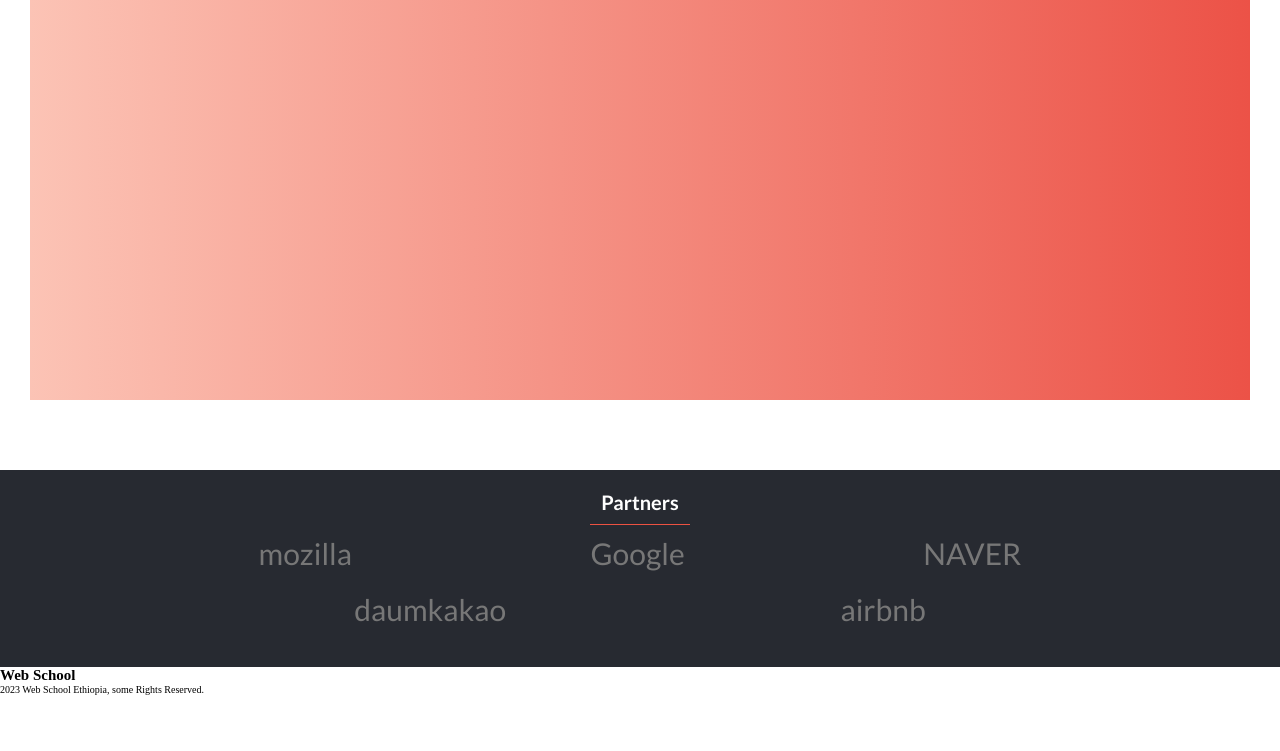
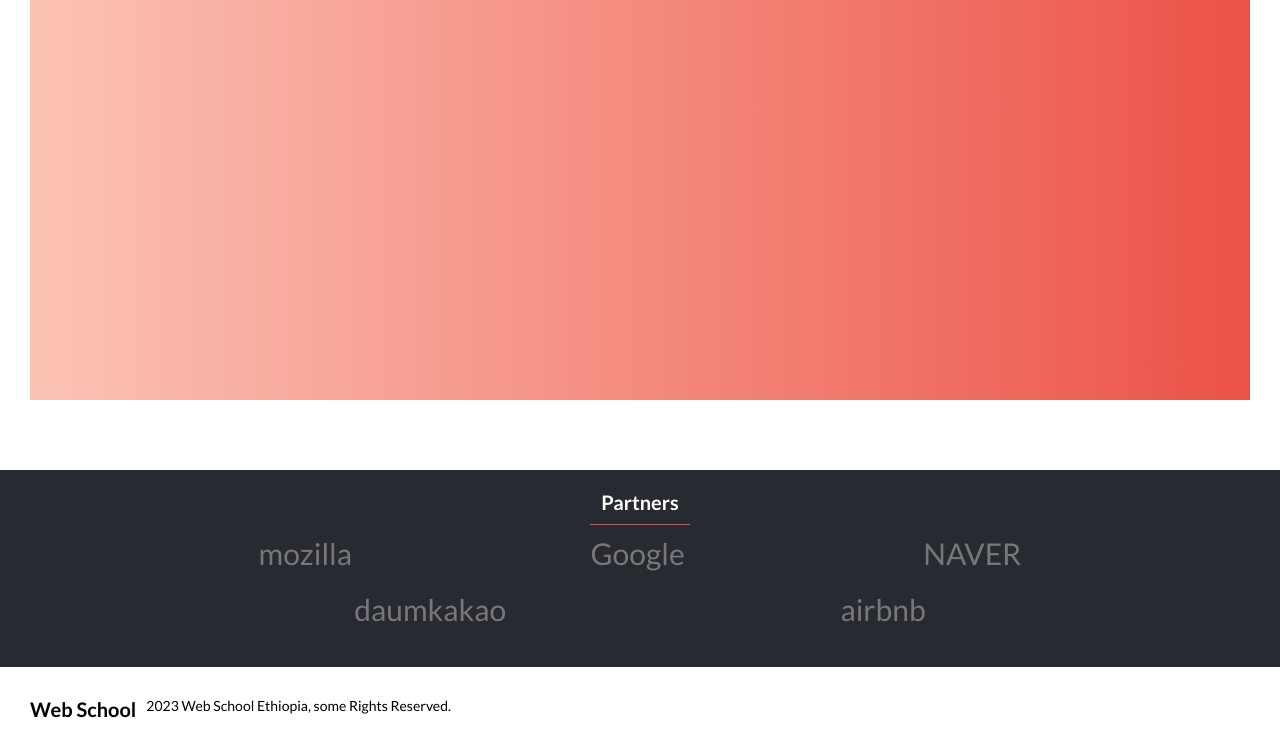
Before and after one commit to Sofinaye/Capstone, a website: page about.html in a window 1280 px wide. Shown: the part 1416-2167 px from the top of the page. Before the commit the page ends 2111 px from the top, so only its background shows below. Drawn offline with Linux system fonts and the light colour scheme.

Commit message:
Add copy right style

```diff
--- a/about.css
+++ b/about.css
@@ -217,3 +217,18 @@
   color: #777;
   font-size: 3rem;
 }
+
+.copyright {
+  font-family: 'Lato';
+  padding: 3rem;
+  display: flex;
+  gap: 1rem;
+}
+
+.copy-title {
+  font-size: 2rem;
+}
+
+.copy-disc {
+  font-size: 1.4rem;
+}
--- a/about.html
+++ b/about.html
@@ -63,7 +63,7 @@
     </div>
   </section>
   <div class="copyright">
-    <h2 class="copyright-title">Web School</h2>
+    <h2 class="copy-title">Web School</h2>
     <p class="copy-disc">2023 Web School Ethiopia, some Rights Reserved.</p>
   </div>
 </body>
```
